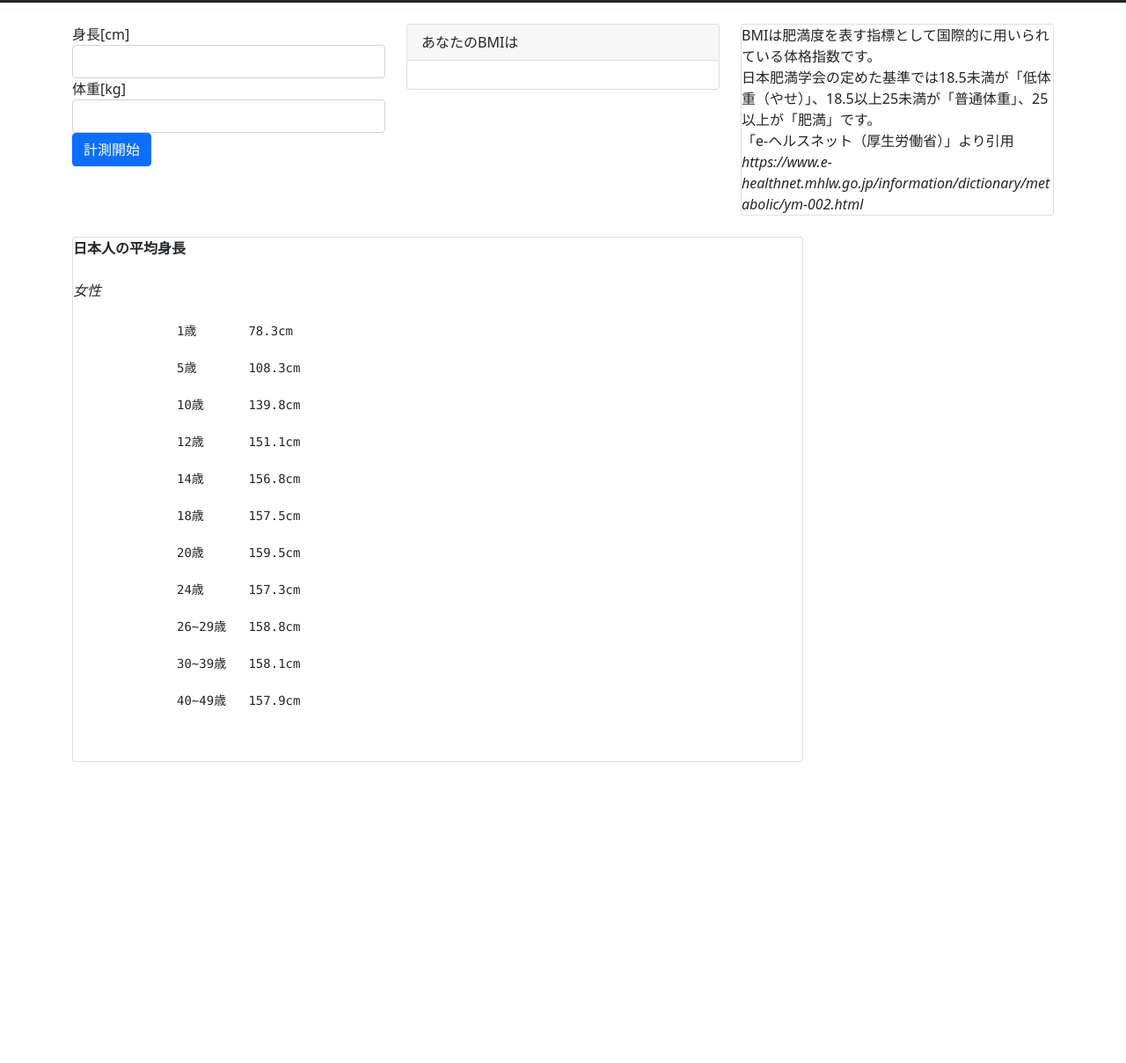
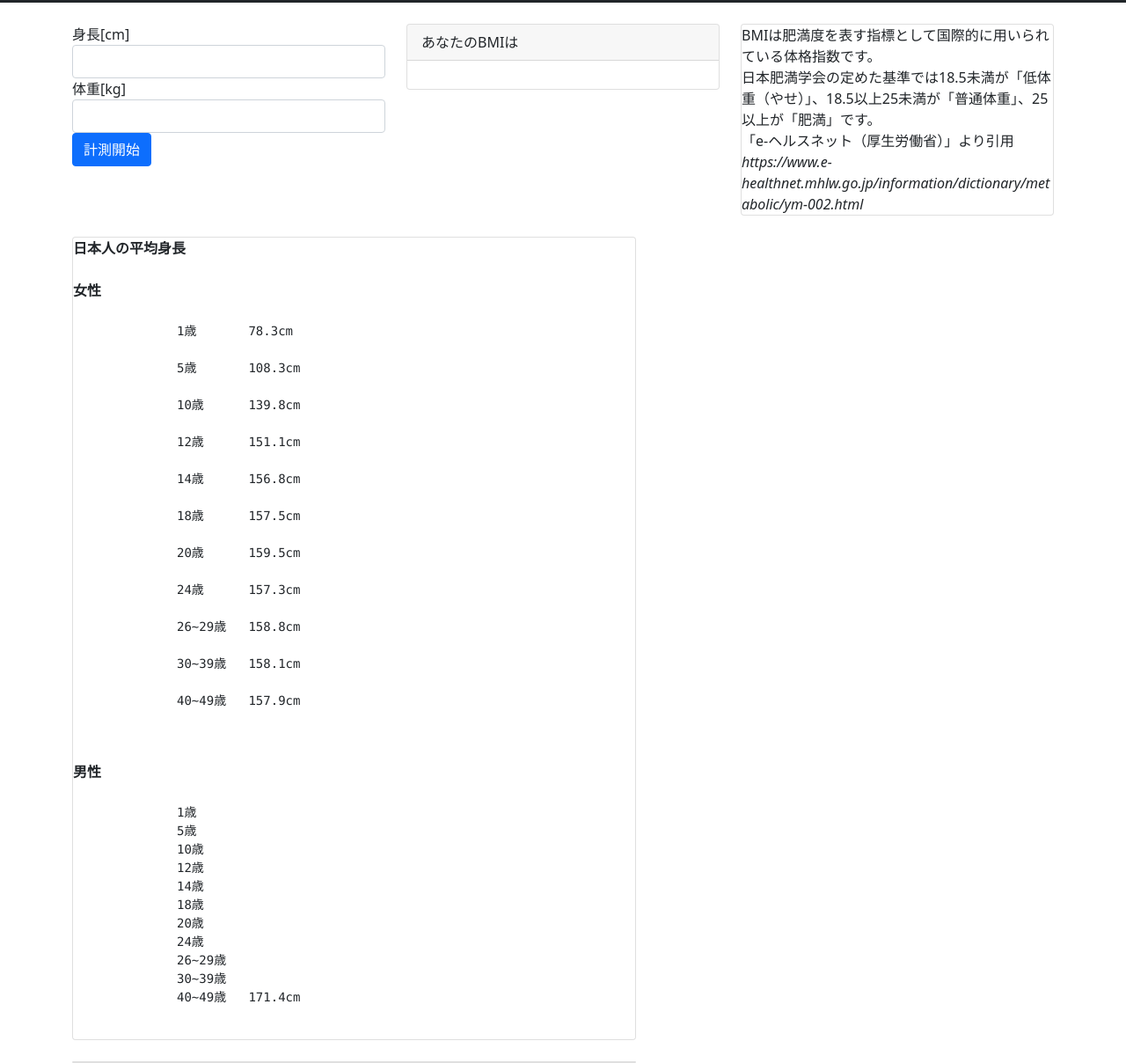
Before and after one commit to Haina71/jig_problem, a plain HTML site: page index.html in a window 1280 px wide. Shown: the part 53-1261 px from the top of the page at 88% size. Before the commit the page ends 919 px from the top, so only its background shows below. Drawn offline with nearby package versions, Linux system fonts and the light colour scheme.

Commit message:
Update index.html

```diff
--- a/index.html
+++ b/index.html
@@ -52,10 +52,10 @@
       <!-- 段区切り -->
       <div class="container">
         <div class="row">
-          <section class="col-sm-6 col-md-9 pt-4">
+          <section class="col-sm-6 col-md-7 pt-4">
             <div class="card">
               <strong>日本人の平均身長</strong><br>
-              <em>女性</em><br>
+              <strong>女性</strong><br>
               <pre>
               1歳       78.3cm<br>
               5歳       108.3cm<br>
@@ -69,8 +69,26 @@
               30~39歳   158.1cm<br>
               40~49歳   157.9cm<br>
               </pre>
+              <strong>男性</strong><br>
+              <pre>
+              1歳
+              5歳
+              10歳
+              12歳
+              14歳
+              18歳
+              20歳
+              24歳
+              26~29歳
+              30~39歳
+              40~49歳   171.4cm
+              </pre>
+              </pre>
             </div>
           </section>
+          <section class="col-sm-6 col-md-7 pt-4">
+            <div class="card">
+
         </div>
       </div>
     </main>
```
